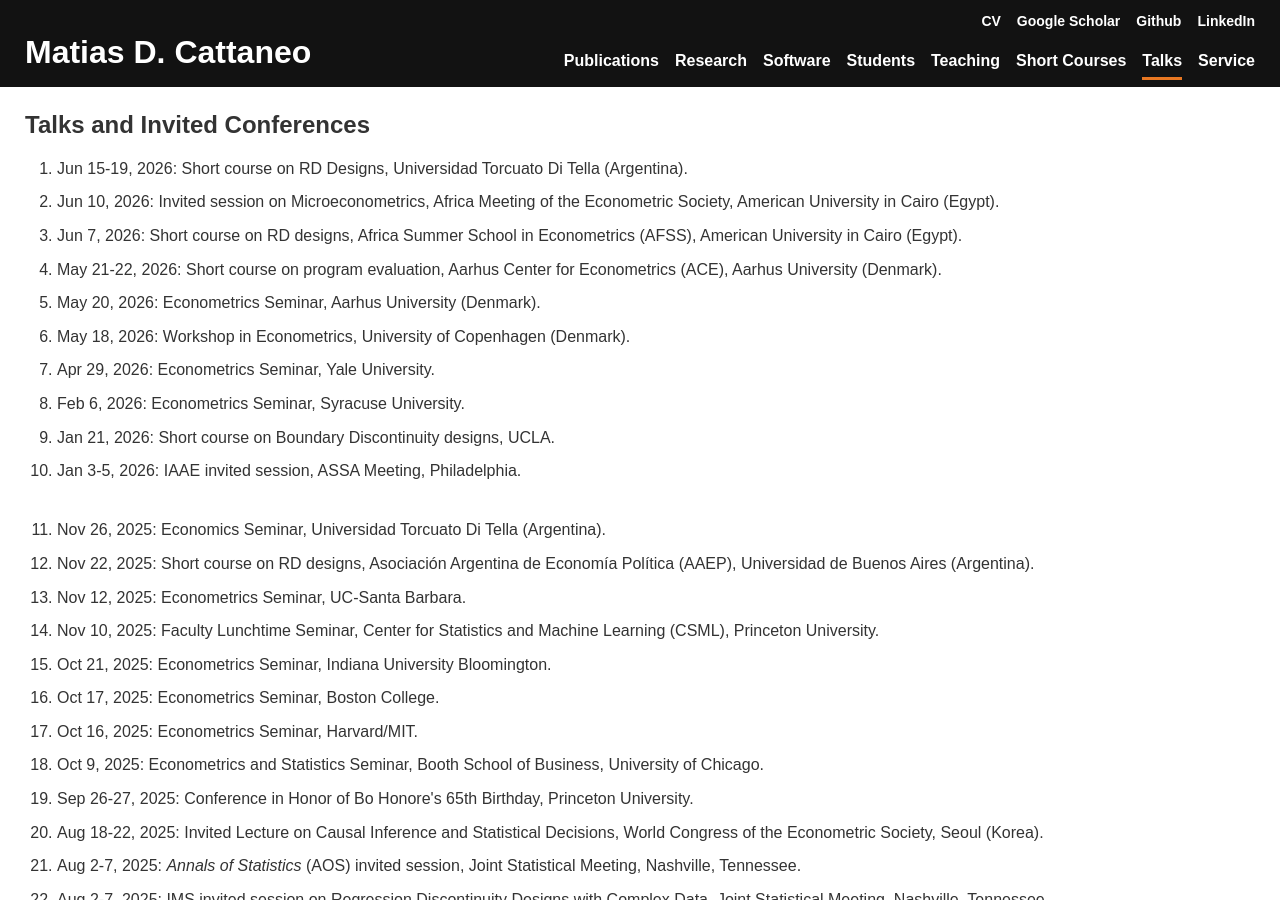
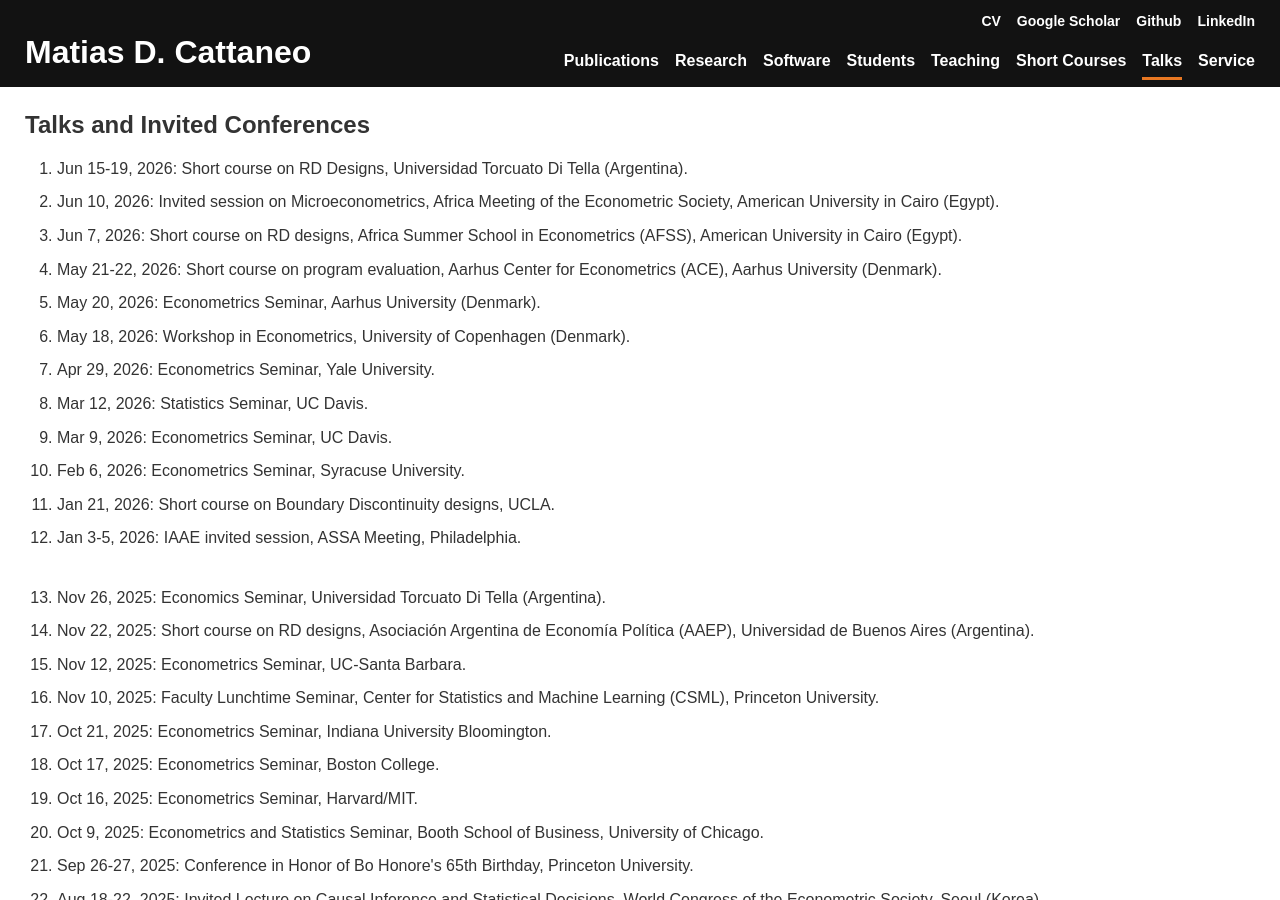
Before and after one commit to mdcattaneo/mdcattaneo.github.io, a Jekyll site: the page built from talks.html, in a window 1280 px wide and 900 px high. Built offline with Jekyll 4.4.1, drawn with Linux system fonts in a browser that asks for light colours; some web fonts are replaced.

Commit message:
Added website file

```diff
--- a/talks.html
+++ b/talks.html
@@ -30,6 +30,12 @@ redirect_from:
     </li>
     <li>
         Apr 29, 2026: Econometrics Seminar, Yale University.
+    </li>
+    <li>
+        Mar 12, 2026: Statistics Seminar, UC Davis.
+    </li>
+    <li>
+        Mar 9, 2026: Econometrics Seminar, UC Davis.
     </li>
     <li>
         Feb 6, 2026: Econometrics Seminar, Syracuse University.
```
